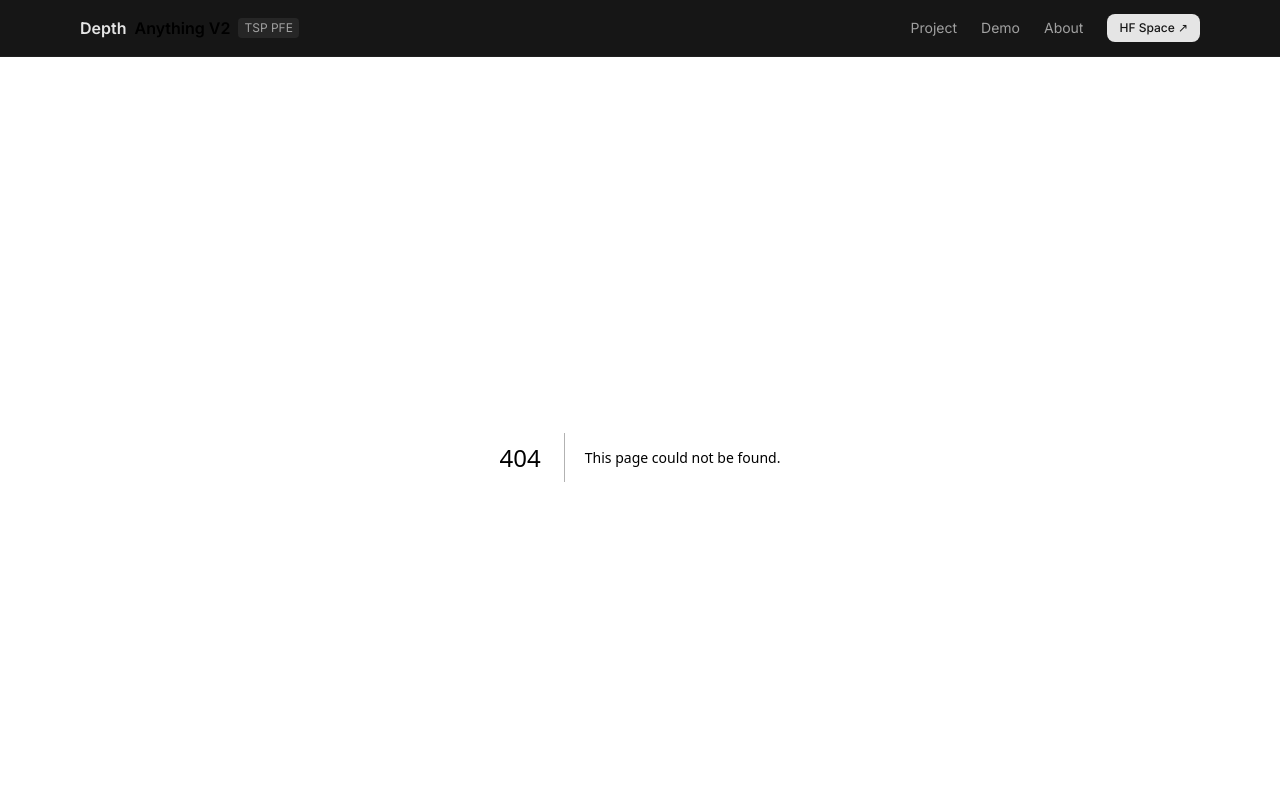
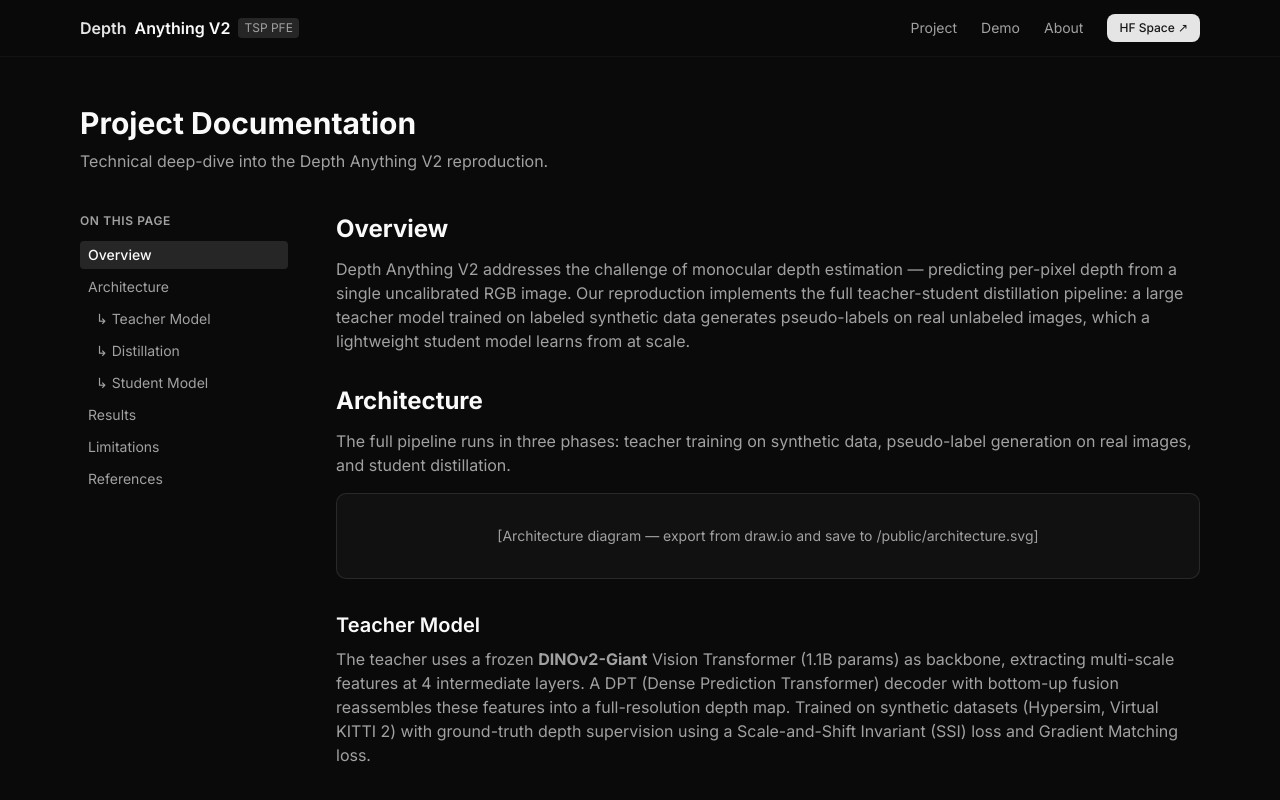
Before and after one commit to aramz33/depth-anything-v2-webapp, a Next.js app: page /project in a window 1280 px wide. Before the commit this address had no page. Shown: the top 800 px of the page. Built offline with nearby package versions, Linux system fonts and the light colour scheme.

Commit message:
feat: add project documentation page

```diff
--- /dev/null
+++ b/app/project/page.tsx
@@ -0,0 +1,50 @@
+import { DocsSidebar } from "@/components/project/DocsSidebar"
+import { ArchitectureSection } from "@/components/project/ArchitectureSection"
+import { ResultsSection } from "@/components/project/ResultsSection"
+import { LimitationsSection } from "@/components/project/LimitationsSection"
+
+export default function ProjectPage() {
+  return (
+    <div className="mx-auto max-w-6xl px-4 py-12">
+      <div className="mb-10">
+        <h1 className="text-3xl font-bold">Project Documentation</h1>
+        <p className="mt-2 text-muted-foreground">
+          Technical deep-dive into the Depth Anything V2 reproduction.
+        </p>
+      </div>
+
+      <div className="flex flex-col gap-12 lg:flex-row">
+        <div className="hidden lg:block">
+          <DocsSidebar />
+        </div>
+
+        <div className="min-w-0 flex-1 space-y-16">
+          <ArchitectureSection />
+          <ResultsSection />
+          <LimitationsSection />
+
+          <section id="references" className="scroll-mt-20">
+            <h2 className="mb-4 text-2xl font-bold">References</h2>
+            <ul className="space-y-2 text-sm text-muted-foreground">
+              <li>
+                Yang et al. (2024).{" "}
+                <em>Depth Anything V2.</em>{" "}
+                arXiv:2406.09414
+              </li>
+              <li>
+                Oquab et al. (2023).{" "}
+                <em>DINOv2: Learning Robust Visual Features without Supervision.</em>{" "}
+                arXiv:2304.07193
+              </li>
+              <li>
+                Ranftl et al. (2021).{" "}
+                <em>Vision Transformers for Dense Prediction (DPT).</em>{" "}
+                ICCV 2021
+              </li>
+            </ul>
+          </section>
+        </div>
+      </div>
+    </div>
+  )
+}
```
